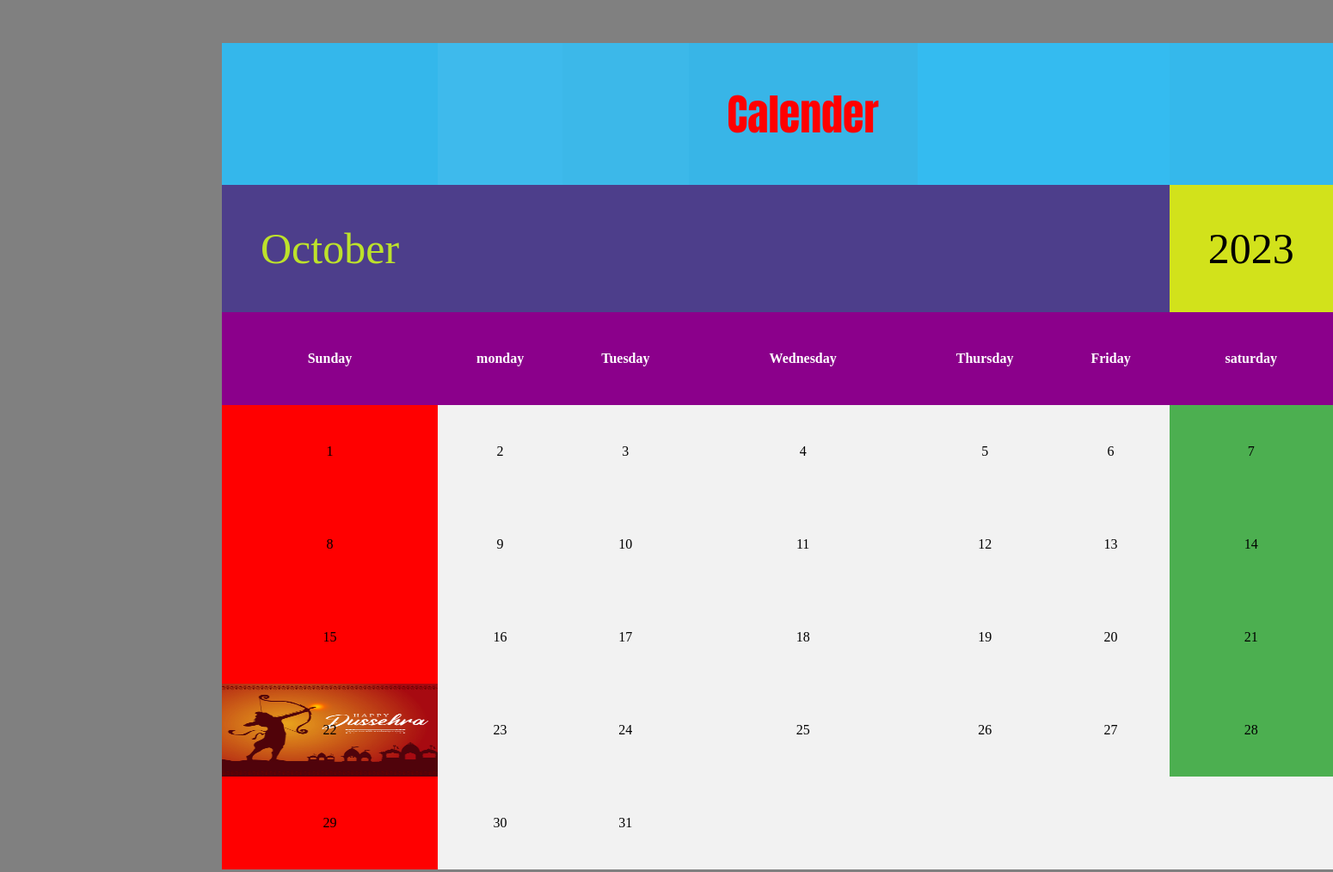
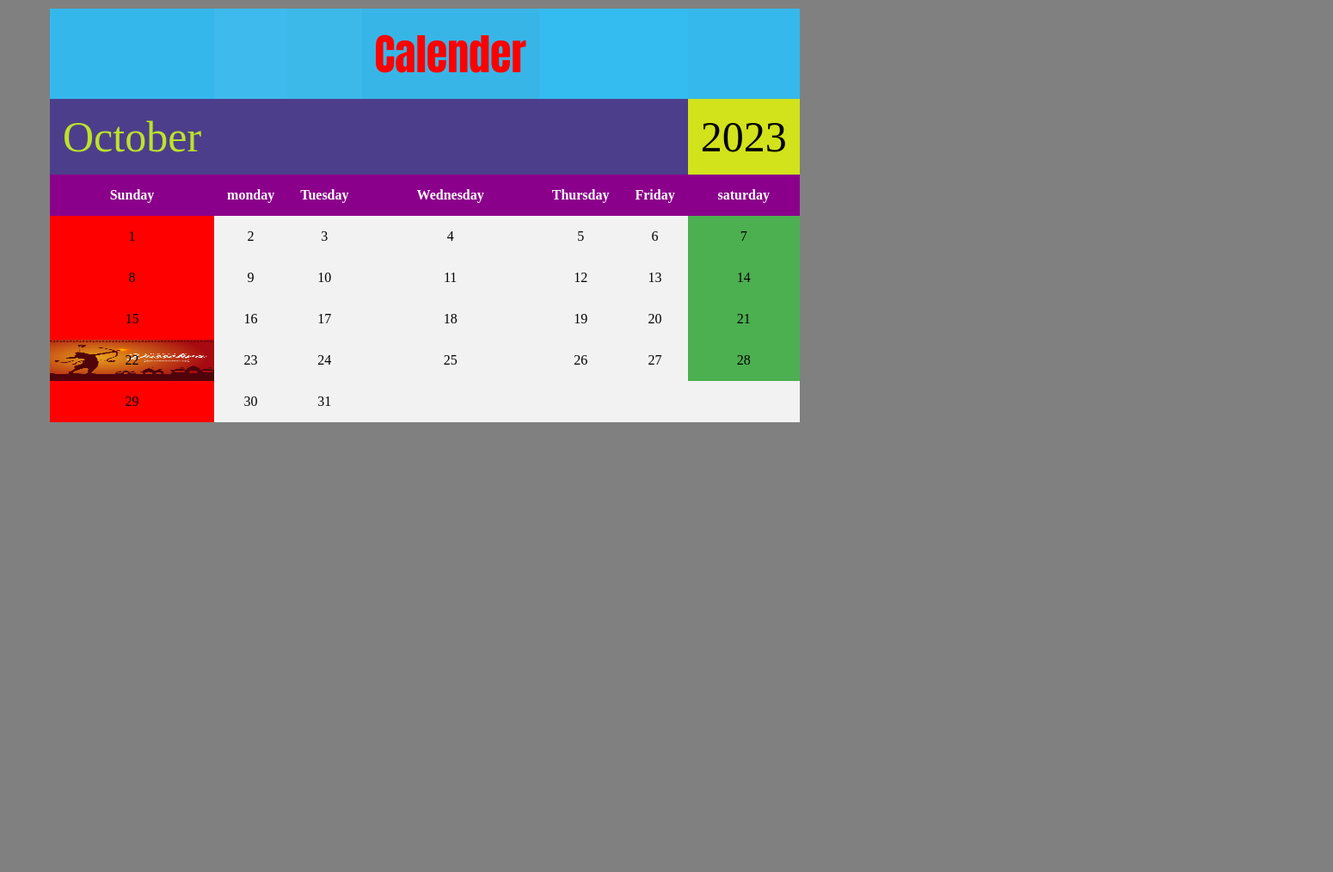
Before and after one commit to Praveenkumar0101/CSS.Files, a plain HTML site: page cal 2.html in a window 1280 px wide. Shown: the whole page at 86% size, 1550 px wide, since content can reach past the window. After the commit the page ends 800 px from the top, so only its background shows below. Drawn offline with Linux system fonts and the light colour scheme.

Commit message:
Update cal 2.html

```diff
--- a/cal 2.html
+++ b/cal 2.html
@@ -12,7 +12,7 @@ table, th, td {
 }
 
 th, td {
-  padding: 45px;
+  padding: 15px;
   text-align: center;
 }
 th {
@@ -25,7 +25,7 @@ td {
 </style>
 </head>
 <body style="background-color: grey">
-<table style="width: 50%;margin-left: 250px; margin-top: 50px;">
+<table style="width: 30%;margin-left: 50px; margin-top: 10px;">
 
   <tr>
     <td style="background-color:rgb(52, 183, 235)"></td>
```
